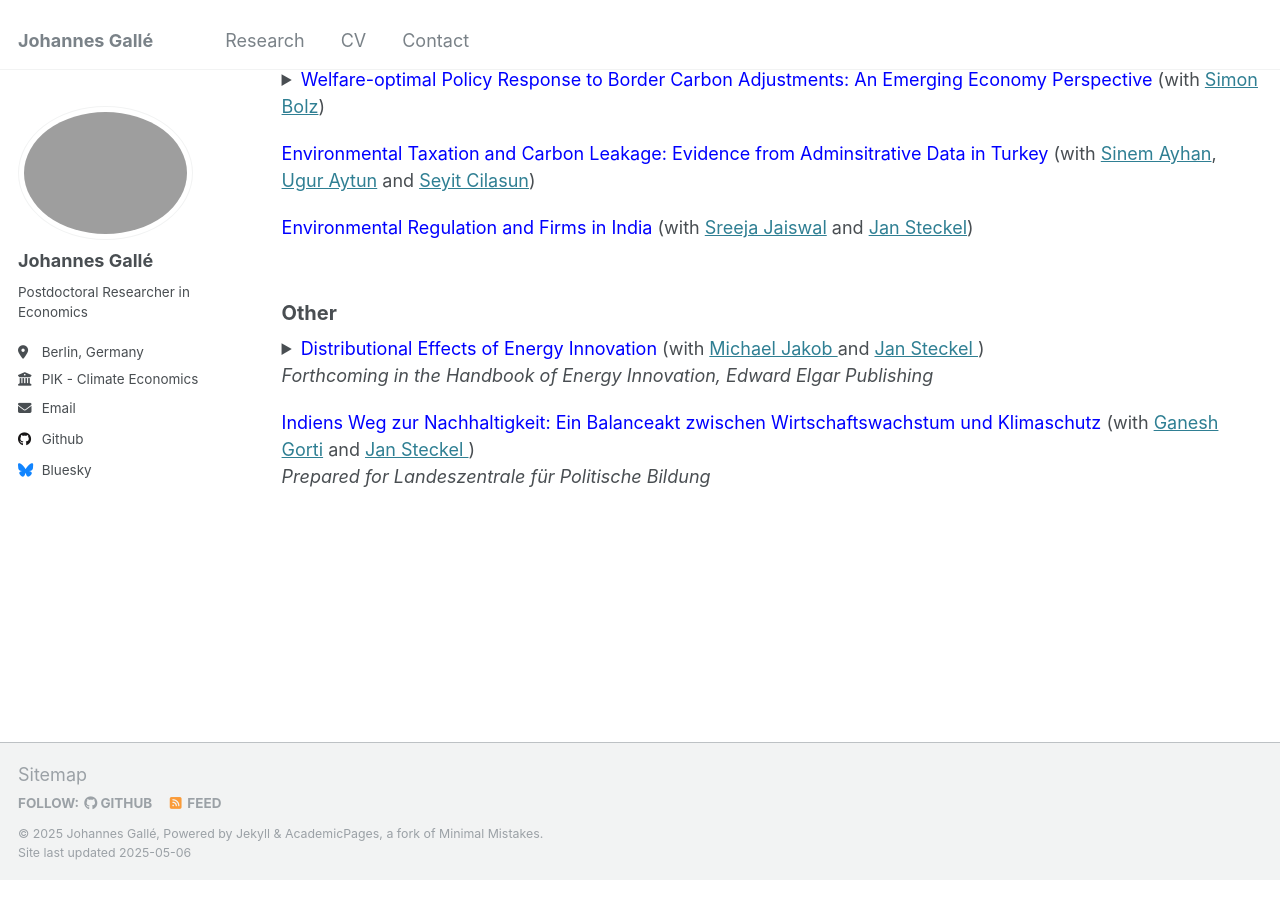
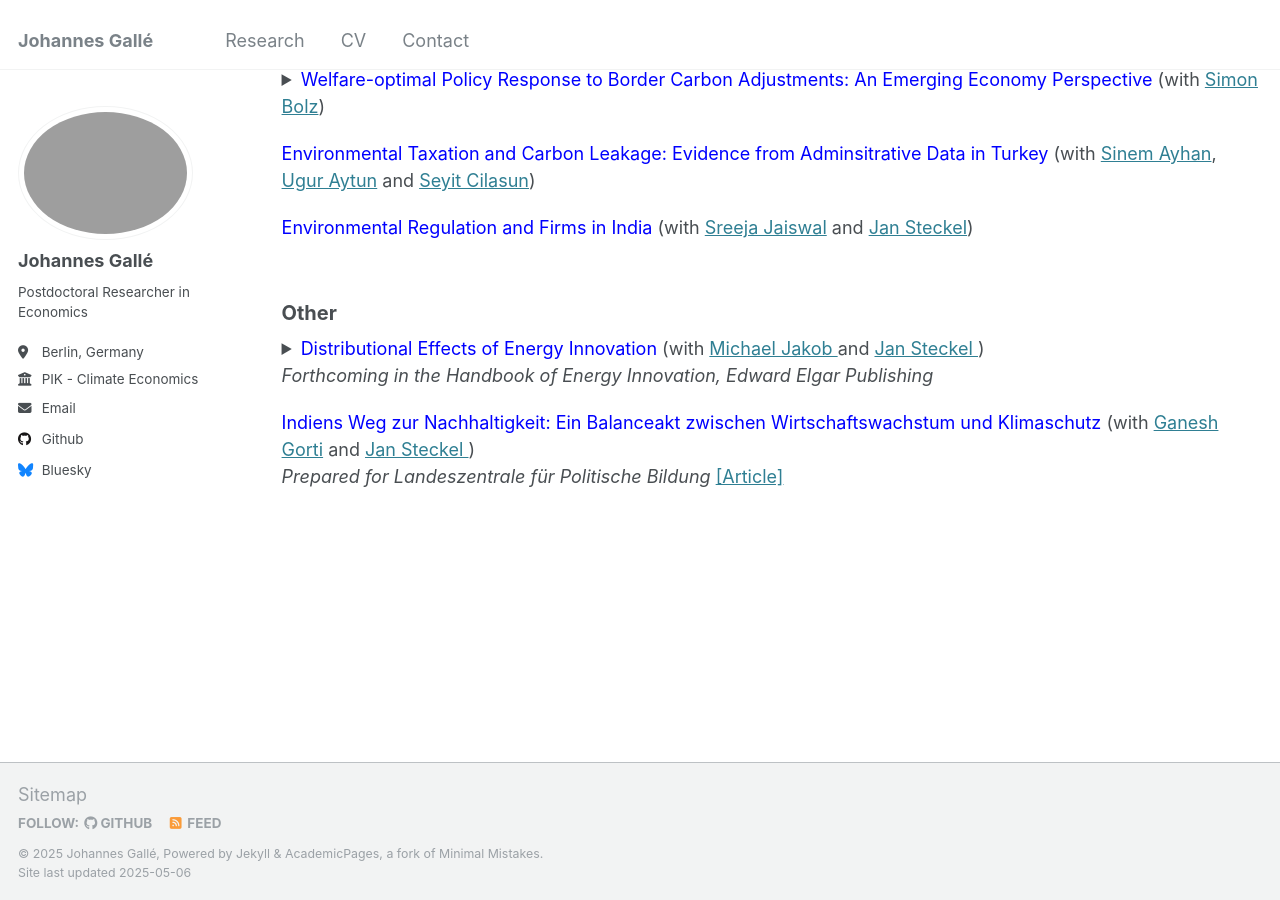
Before and after one commit to johannesgalle/johannesgalle.github.io, a Jekyll site: the page built from _pages/research.html, in a window 1280 px wide and 900 px high, scrolled down 795 px. Built offline with Jekyll 4.4.1, drawn with Linux system fonts in a browser that asks for light colours.

Commit message:
Update research.html

```diff
--- a/_pages/research.html
+++ b/_pages/research.html
@@ -183,4 +183,6 @@ assets would be distributed.
     <font color="blue">Indiens Weg zur Nachhaltigkeit: Ein Balanceakt zwischen Wirtschaftswachstum und Klimaschutz</font>
     (with <a href="https://ganeshgorti.github.io/"target="_blank"> Ganesh Gorti</a> and <a href="https://www.mcc-berlin.net/en/about/team/steckel-jan.html" target="_blank"> Jan Steckel </a>) <br />
     <i>Prepared for Landeszentrale für Politische Bildung</i>
+      <a href="https://www.buergerundstaat.de/3_4_24/indien.pdf" target="_blank">[Article]</a>
+<div style="height: 20px;"></div>
   </summary>
```
